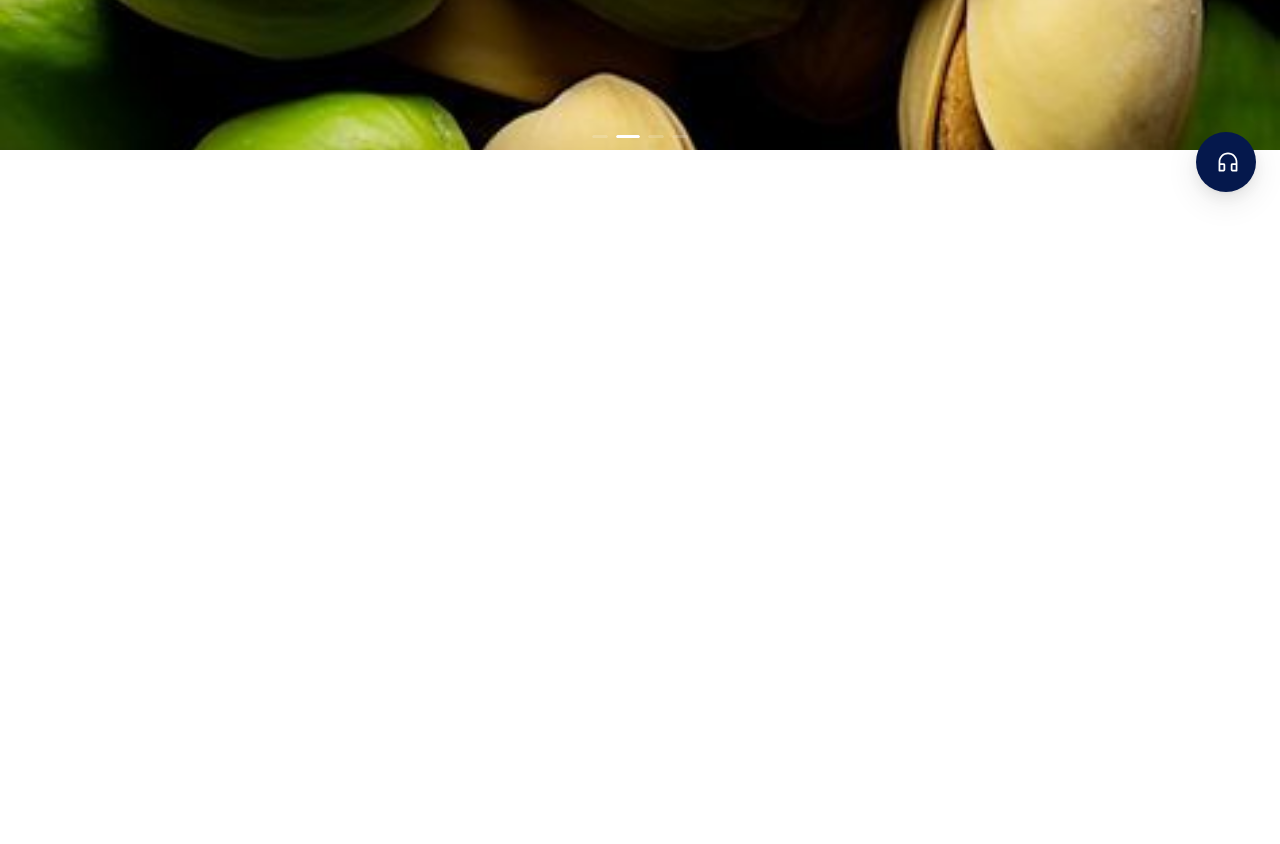
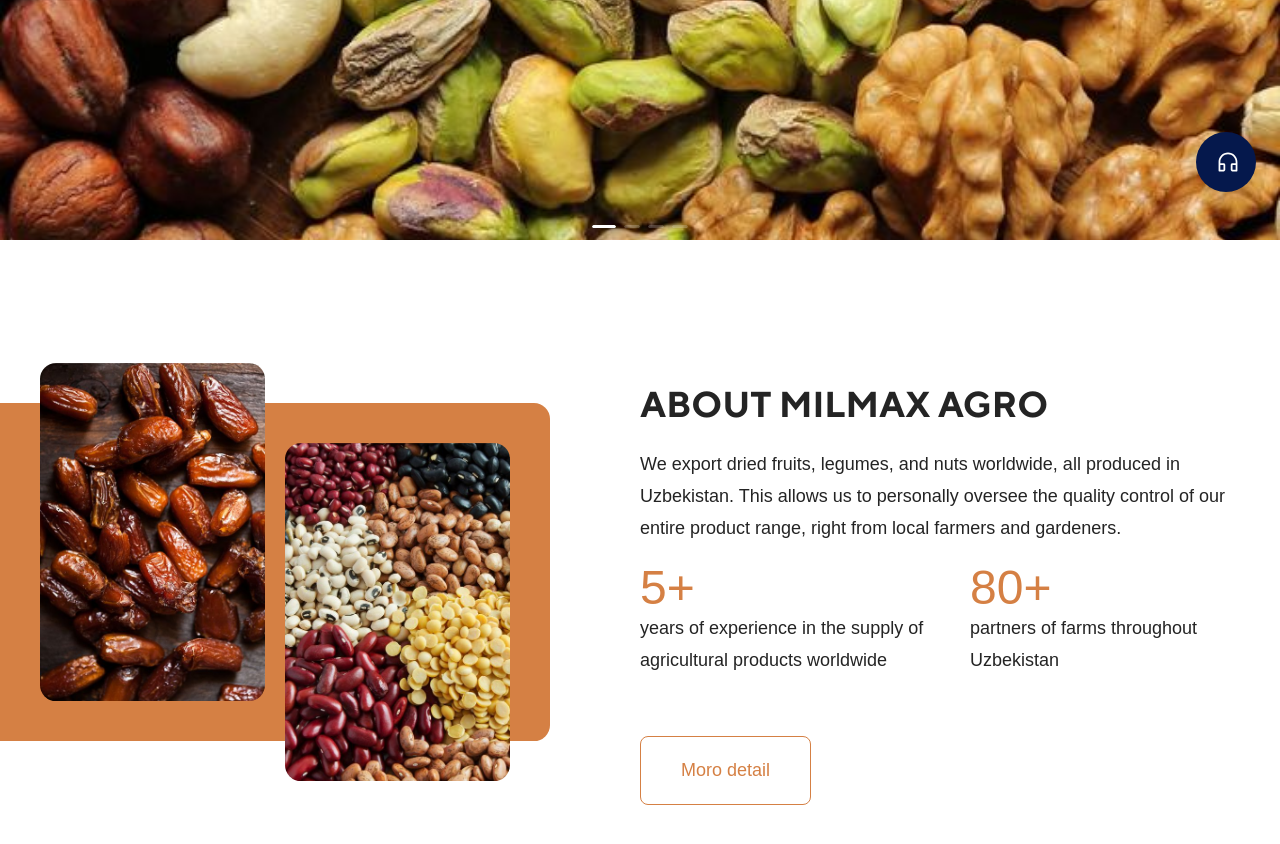
Before and after one commit to 932525862/maktabalxor, a React (Vite) app: page / in a window 1280 px wide. Shown: the part 560-1404 px from the top of the page. Before the commit the page ends 800 px from the top, so only its background shows below. Built offline with nearby package versions, Linux system fonts and the light colour scheme.

Commit message:
add about section in home page

```diff
--- a/src/index.css
+++ b/src/index.css
@@ -23,6 +23,7 @@
 }
 
 @theme {
+  --color-custom-text: #242424;
   --color-custom-red: #800c3a;
   --color-custom-green: #0d684d;
   --color-custom-orange: #d58044;
--- a/src/pages/home/components/about/index.tsx
+++ b/src/pages/home/components/about/index.tsx
@@ -1,22 +1,75 @@
-import img1 from "../../../../assets/img1.jpg"
+import { Link } from "react-router-dom";
+import about1 from "../../../../assets/about1.jpg";
+import about2 from "../../../../assets/about2.jpg";
 
 const AboutUs = () => {
-  return <section className="pt-[80px]">
-    <div>
-        <div className="w-[200px] rounded-full overflow-hidden">
-            <img src={img1} alt="milmax product image" />
+  return (
+    <section className="relative mb-20 lg:mb-[100px] pt-10">
+      <div className="hidden lg:block w-[43%] max-h-[380px] bg-custom-orange rounded-r-2xl px-10 absolute z-20 top-1/2 -translate-y-1/2">
+        <div className="grid grid-cols-2 gap-x-5">
+          <div className="max-h-[380px] -translate-y-10">
+            <img
+              className="h-full object-cover rounded-2xl"
+              src={about1}
+              alt="milmax product image"
+            />
+          </div>
+          <div className="max-h-[380px] translate-y-10">
+            <img
+              className="h-full object-cover rounded-2xl"
+              src={about2}
+              alt="milmax product image"
+            />
+          </div>
         </div>
-        <div>
-            <img src={img1} alt="milmax product image" />
+      </div>
+
+      <div className="container">
+        <div className="flex justify-end gap-x-20">
+          <div className="w-full lg:w-1/2">
+            <h2 className="text-[36px] font-bold uppercase leading-[48px] text-custom-text mb-5">
+              ABOUT MILMAX AGRO
+            </h2>
+            <p className="text-[18px] font-normal leading-[32px] text-custom-text mb-5">
+              We export dried fruits, legumes, and nuts worldwide, all produced
+              in Uzbekistan. This allows us to personally oversee the quality
+              control of our entire product range, right from local farmers and
+              gardeners.
+            </p>
+
+            <div className="md:flex gap-x-10 mb-10">
+              <div className="md:w-1/2">
+                <span className="text-[48px] leading-[48px] text-custom-orange">
+                  5+
+                </span>
+                <br />
+                <p className="text-[18px] font-normal leading-[32px] text-custom-text mb-5">
+                  years of experience in the supply of agricultural products
+                  worldwide{" "}
+                </p>
+              </div>
+              <div className="md:w-1/2">
+                <span className="text-[48px] leading-[48px] text-custom-orange">
+                  80+
+                </span>
+                <br />
+                <p className="text-[18px] font-normal leading-[32px] text-custom-text mb-5">
+                  partners of farms throughout Uzbekistan{" "}
+                </p>
+              </div>
+            </div>
+
+            <Link
+              to={"/about"}
+              className="flex justify-center md:w-max w-full border border-custom-orange py-5 px-10 rounded-[8px] text-[18px] text-custom-orange font-medium transition hover:bg-custom-orange hover:text-white"
+            >
+              Moro detail
+            </Link>
+          </div>
         </div>
-        <div>
-            <img src={img1} alt="milmax product image" />
-        </div>
-    </div>
-    <div className="container">
-        ss
-    </div>
-  </section>;
+      </div>
+    </section>
+  );
 };
 
 export default AboutUs;
--- a/src/pages/home/components/hero/index.tsx
+++ b/src/pages/home/components/hero/index.tsx
@@ -6,10 +6,12 @@
 
 const Hero = () => {
   return (
-    <section className="">
+    <section className="mb-20 lg:mb-[100px]">
       <div className="container relative">
-        <div className="absolute top-20 z-10 left-5">
-          <h1 className="text-[46px] font-bold text-white max-w-[696px] leading-[64px]">EXPORT OF NUTS, DRIED FRUITS, AND LEGUMES FROM UZBEKISTAN</h1>
+        <div className="absolute top-0 z-10 left-5 h-[calc(100vh-70px)] flex flex-col justify-center">
+          <h1 className="text-[46px] font-bold text-white max-w-[696px] leading-[64px]">
+            EXPORT OF NUTS, DRIED FRUITS, AND LEGUMES FROM UZBEKISTAN
+          </h1>
           <p className="max-w-[696px] text-[18px] font-normal leading-[32px] text-white">
             We supply dried fruits, legumes, and nuts from Uzbekistan. We offer
             customized delivery terms and full coverage for any defects in the
@@ -18,28 +20,28 @@
         </div>
       </div>
       <Carousel autoplay>
-        <div className="h-[80vh]">
+        <div className="h-[calc(100vh-70px)]">
           <img
             className="w-full h-full object-cover"
             src={hero1}
             alt="milmax hero image"
           />
         </div>
-        <div className="h-[80vh]">
+        <div className="h-[calc(100vh-70px)]">
           <img
             className="w-full h-full object-cover"
             src={hero2}
             alt="milmax hero image"
           />
         </div>
-        <div className="h-[80vh]">
+        <div className="h-[calc(100vh-70px)]">
           <img
             className="w-full h-full object-cover"
             src={hero3}
             alt="milmax hero image"
           />
         </div>
-        <div className="h-[80vh]">
+        <div className="h-[calc(100vh-70px)]">
           <img
             className="w-full h-full object-cover"
             src={hero4}
--- a/src/pages/home/index.tsx
+++ b/src/pages/home/index.tsx
@@ -1,11 +1,11 @@
-// import AboutUs from "./components/about";
+import AboutUs from "./components/about";
 import Hero from "./components/hero";
 
 const HomePage = () => {
   return (
     <>
       <Hero />
-      {/* <AboutUs /> */}
+      <AboutUs />
     </>
   );
 };
```
Also changed, not shown: src/assets/about1.jpg (added), src/assets/about2.jpg (added).
